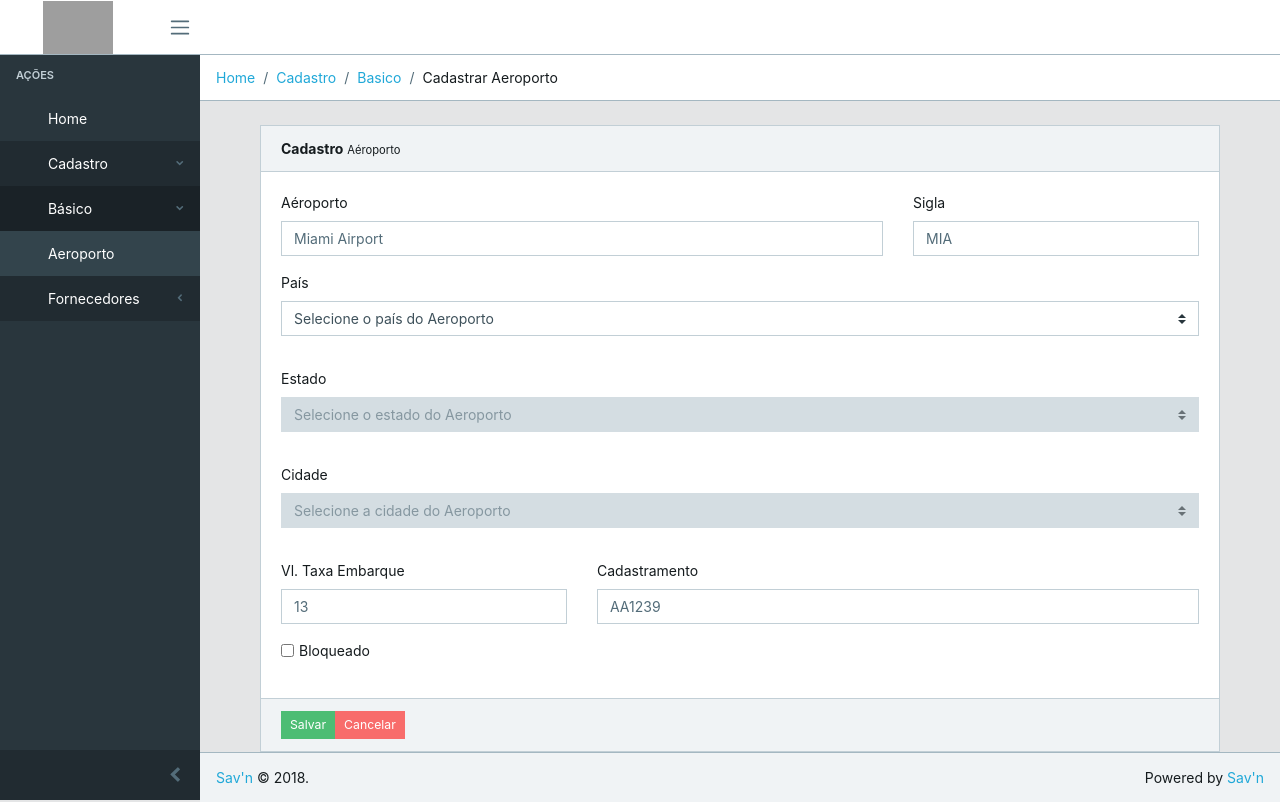
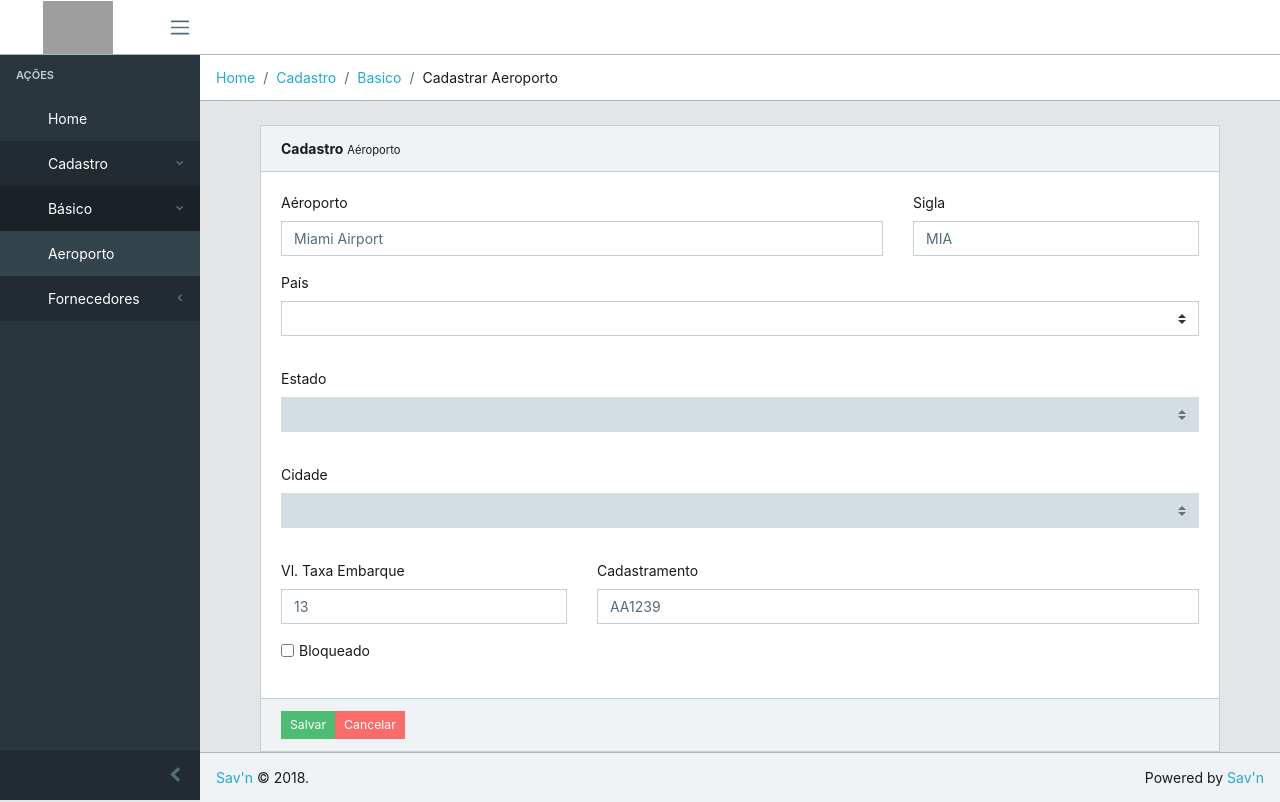
Before and after one commit to fabiovariant/vuejs_estudos, a Vue app: page /#/register/basic/airport/new in a window 1280 px wide. Built offline with nearby package versions, Linux system fonts and the light colour scheme; grey boxes are pictures that could not be loaded.

Commit message:
Navação para pagina de alteraçao

```diff
--- a/src/views/register/basic/CadAltAirport.vue
+++ b/src/views/register/basic/CadAltAirport.vue
@@ -14,40 +14,40 @@
               <b-col sm="8">
                 <b-form-group>
                   <label for="nm_airport">Aéroporto</label>
-                  <b-form-input type="text" id="nm_airport" placeholder="Miami Airport"></b-form-input>
+                  <b-form-input v-model="selectedAirport.name" type="text" id="nm_airport" placeholder="Miami Airport"></b-form-input>
                 </b-form-group>
               </b-col>
               <b-col sm="4">
                 <b-form-group>
                   <label for="sg_airport">Sigla</label>
-                  <b-form-input type="text" id="sg_airport" placeholder="MIA"></b-form-input>
+                  <b-form-input v-model="selectedAirport.sg_airport" type="text" id="sg_airport" placeholder="MIA"></b-form-input>
                 </b-form-group>
               </b-col>
             </b-row>
             <b-form-group>
               <label for="country">País</label>
-              <b-form-select id="country" v-model="selectedCountry" :options="countries" class="mb-3" />
+              <b-form-select id="country" v-model="selectedAirport.country" :options="countries" class="mb-3" />
             </b-form-group>
             <b-form-group>
               <label for="state">Estado</label>
-              <b-form-select id="state" v-model="selectedState" :options="states" :disabled="selectedCountry == null"
+              <b-form-select id="state" v-model="selectedAirport.state" :options="states" :disabled="selectedAirport.country == null"
                   class="mb-3" />
             </b-form-group>
             <b-form-group>
               <label for="city">Cidade</label>
-              <b-form-select id="city" v-model="selectedCity" :options="cities" :disabled="selectedState == null" class="mb-3" />
+              <b-form-select id="city" v-model="selectedAirport.city" :options="cities" :disabled="selectedAirport.state == null" class="mb-3" />
             </b-form-group>
             <b-row>
               <b-col sm="4">
                 <b-form-group>
                   <label for="tx_boarding">Vl. Taxa Embarque</label>
-                  <b-form-input type="text" id="tx_boarding" placeholder="13"></b-form-input>
+                  <b-form-input id="tx_boarding" type="text" v-model="selectedAirport.tx_boarding" placeholder="13"></b-form-input>
                 </b-form-group>
               </b-col>
               <b-col sm="8">
                 <b-form-group>
-                  <label for="cadastramento">Cadastramento</label>
-                  <b-form-input type="text" id="cadastramento" placeholder="AA1239"></b-form-input>
+                  <label for="cad">Cadastramento</label>
+                  <b-form-input id="cad" type="text" v-model="selectedAirport.Cad" placeholder="AA1239"></b-form-input>
                 </b-form-group>
               </b-col>
             </b-row>
@@ -61,7 +61,7 @@
               </b-col>
             </b-row>
               <div slot="footer">
-                <b-button type="submit" size="sm" variant="success"><i class="fa fa-dot-circle-o"></i> Salvar</b-button>
+                <b-button size="sm" variant="success" @click="save"><i class="fa fa-dot-circle-o"></i> Salvar</b-button>
                 <b-button type="reset" size="sm" variant="danger"><i class="fa fa-ban"></i> Cancelar</b-button>
               </div>
           </b-card>
@@ -77,32 +77,46 @@ export default {
   data() {
     return {
       tp_oper: "Cadastro",
-      selectedCountry: null,
       countries: [
-        { value: null, text: 'Selecione o país do Aeroporto' },
+        { value: undefined, text: 'Selecione o país do Aeroporto', },
         { value: 'EUA', text: 'Estados Unidos da America' },
         { value: 'BRA', text: 'Brasil' },
         { value: 'ARG', text: 'Argentina' }
       ],
       states: [
-        { value: null, text: 'Selecione o estado do Aeroporto' },
+        { value: undefined, text: 'Selecione o estado do Aeroporto', },
         { value: 'SP', text: 'São Paulo' },
         { value: 'RJ', text: 'Rio' },
         { value: 'RS', text: 'Rio Grande' }
       ],
       cities: [
-        { value: null, text: 'Selecione a cidade do Aeroporto' },
+        { value: undefined, text: 'Selecione a cidade do Aeroporto', },
         { value: 'SAO', text: 'São Paulo' },
         { value: 'GRU', text: 'Guarulhos' }
       ],
-      selectedState: null,
-      selectedCity: null
+      airports: [
+        { sg_airport: 'SDU', name: 'International airport of Rio', country: 'BRA',
+          city: 'SAO', state: 'SP'},
+        { sg_airport: 'CGH', name: 'International airport of SP', country: 'BRA',
+          city: 'SAO', state: 'SP' },
+        { sg_airport: 'MIA', name: 'International airport of Miami', country: 'EUA',
+          city: 'SAO', state: 'SP' }
+      ],
+      selectedAirport: {}
     }
   },
-  watch: {
-    'selectedCountry': function(val, oldVal){
-      console.log('Old val' + oldVal)
-      console.log('New val' + val)
+  methods: {
+    save: function() {
+      console.log(this.selectedAirport.sg_airport)
+    }
+  },
+  beforeMount() {
+    let sgAirport = this.$route.params.sg_airport
+    if (sgAirport != undefined || sgAirport != null) {
+      let filter = this.airports.filter(function(value){
+        return value.sg_airport == sgAirport
+      })[0]
+      this.selectedAirport = filter
     }
   }
 }
--- a/src/views/register/basic/SearchAirport.vue
+++ b/src/views/register/basic/SearchAirport.vue
@@ -17,8 +17,12 @@
             </b-col>
           </b-row>
           <b-row sm="10">
-            <b-table striped
+            <b-table
+                id="listTable"
+                ref="listTable"
+                striped
                 hover
+                style="cursor: pointer;"
                 :items="items"
                 :fields="fields"
                 v-model="shownItems"
@@ -32,9 +36,6 @@
                   <i class="fa fa-plus-circle"></i> Cadastrar novo
               </b-button>
             </router-link>
-            <b-button type="reset" size="sm" variant="warning" style="color: white">
-              <i class="fa fa-edit"></i> Alterar
-            </b-button>
             <b-button type="reset" size="sm" variant="danger"><i class="fa fa-ban"></i> Limpar</b-button>
           </div>
         </b-card>
@@ -49,11 +50,15 @@ export default {
     return {
       selectedSearch: null,
       shownItems: null,
-      fields: [ 'Sigla', 'Nome', 'País'],
+      fields: [
+        {key: 'sg_airport', label: 'Sigla'},
+        {key: 'name', label: 'Nome'},
+        {key: 'country', label: 'País'}
+      ],
       items: [
-        { Sigla: 'SDU', Nome: 'International airport of Rio', País: 'Brazil' },
-        { Sigla: 'CGH', Nome: 'International airport of SP', País: 'Brazil' },
-        { Sigla: 'MIA', Nome: 'International airport of Miami', País: 'EUA' }
+        { sg_airport: 'SDU', name: 'International airport of Rio', country: 'Brazil' },
+        { sg_airport: 'CGH', name: 'International airport of SP', country: 'Brazil' },
+        { sg_airport: 'MIA', name: 'International airport of Miami', country: 'EUA' }
       ],
       searchBy: [
         { value: null, text: 'Selecione um tipo de busca' },
@@ -64,11 +69,8 @@ export default {
   },
   methods: {
     rowClickSelector(record, index, object) {
-      // 'record' will be the row data from items
-      // `index` will be the visible row number (available in the v-model 'shownItems')
-      console.log(record); // This will be the item data for the row
-      console.log(index)
-      console.log(object)
+      let sg_airport = record.sg_airport
+      this.$router.push({ path: `/register/basic/airport/${sg_airport}` })
     }
   }
 }
--- a/src/views/register/routes.js
+++ b/src/views/register/routes.js
@@ -26,6 +26,11 @@ export default {
           path: 'airport/new',
           name: 'Cadastrar Aeroporto',
           component: CadAltAirport
+        },
+        {
+          path: 'airport/:sg_airport',
+          name: 'Alterar Aeroporto',
+          component: CadAltAirport
         }
       ]
     },
```
